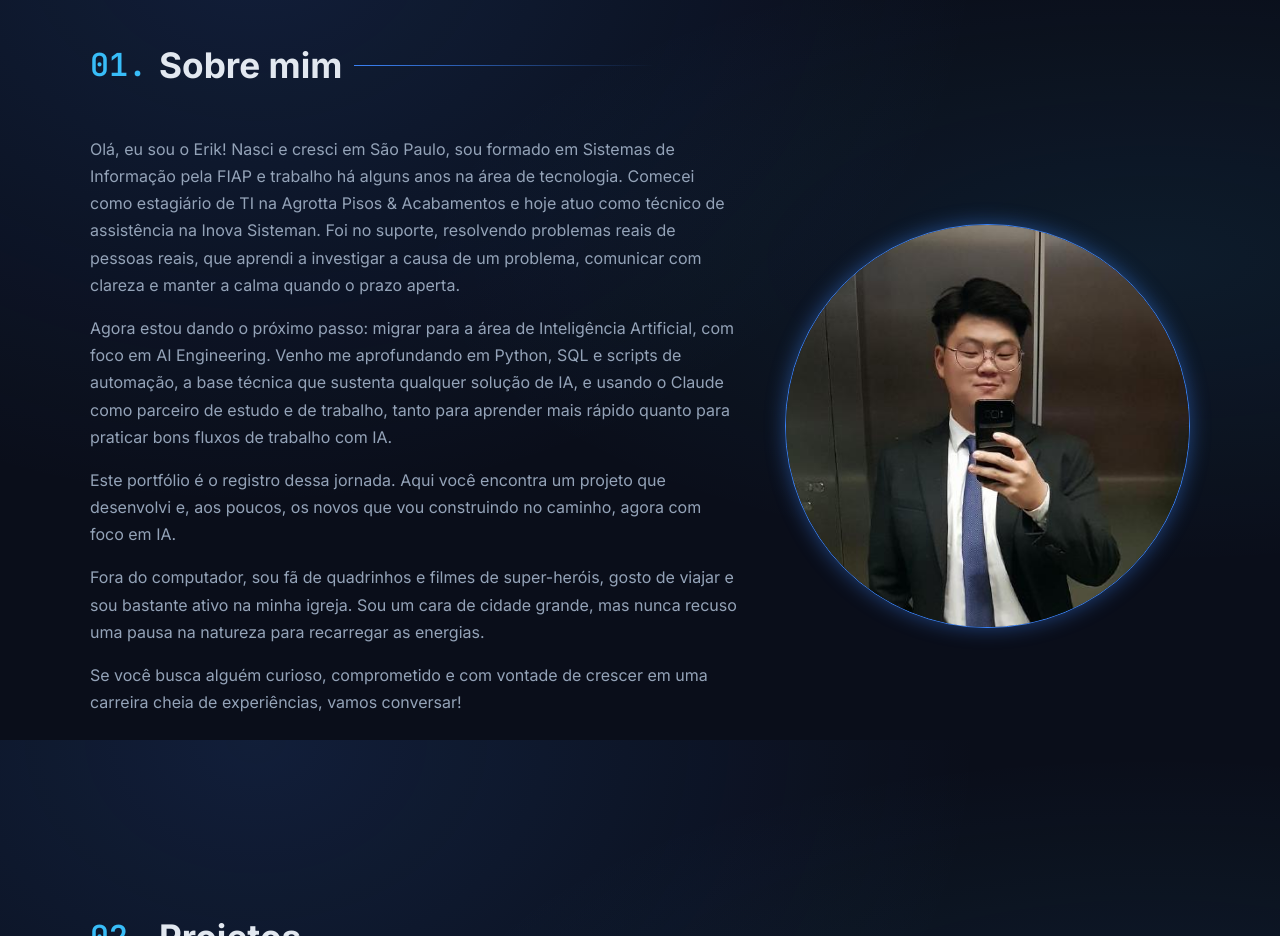
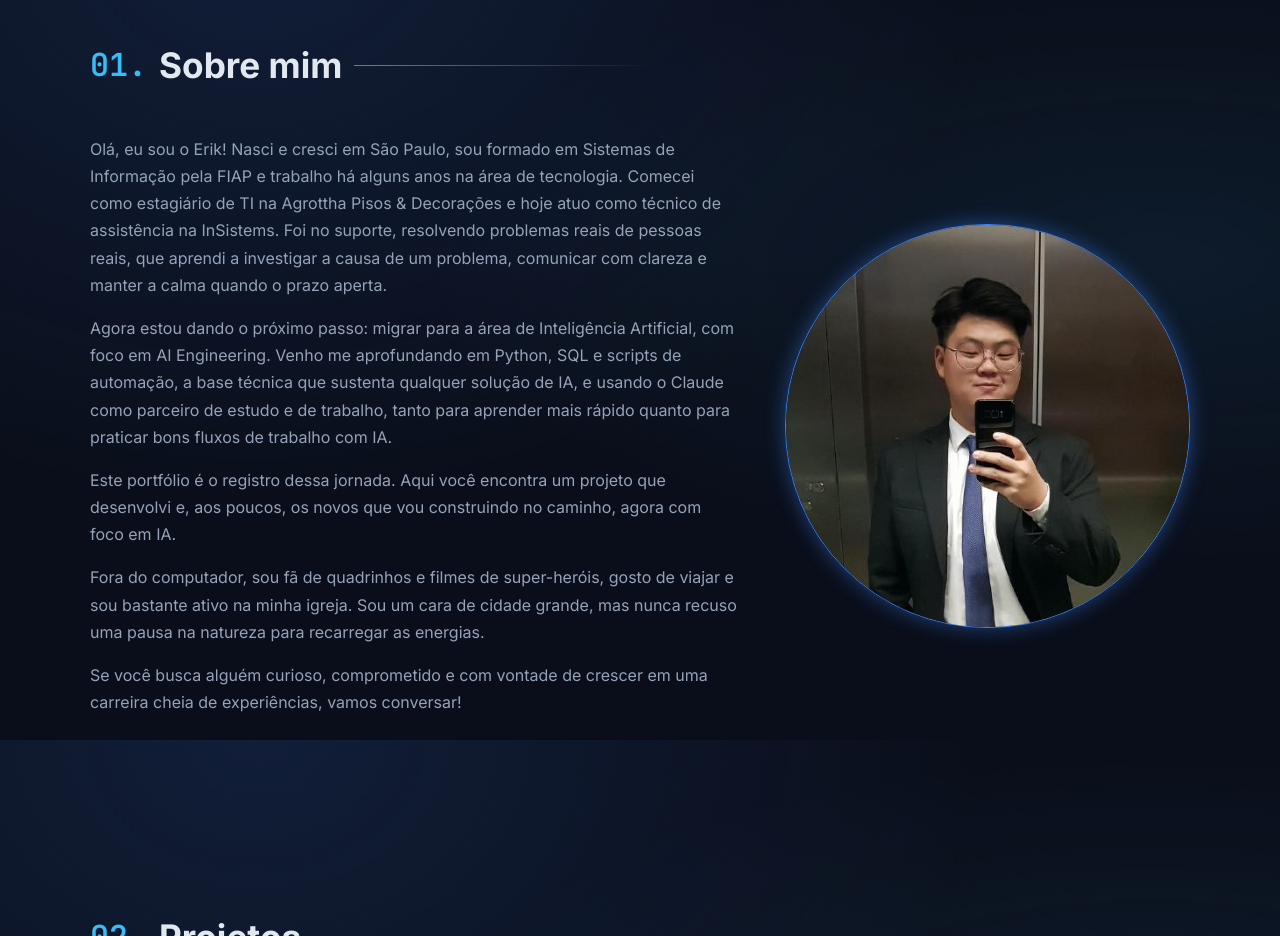
Before and after one commit to erikhko/Portfolio, a plain HTML site: page index.html in a window 1280 px wide. Shown: the part 860-1796 px from the top of the page. Drawn offline with Linux system fonts and the light colour scheme.

Commit message:
fix: corrige nomes das empresas na seção Sobre mim
Co-Authored-By: Claude Sonnet 5.5 <noreply@anthropic.com>

```diff
--- a/index.html
+++ b/index.html
@@ -52,7 +52,7 @@
       <h2 class="section-title"><span>01.</span> Sobre mim</h2>
       <div class="about">
         <div class="about-text">
-          <p>Olá, eu sou o Erik! Nasci e cresci em São Paulo, sou formado em Sistemas de Informação pela FIAP e trabalho há alguns anos na área de tecnologia. Comecei como estagiário de TI na Agrotta Pisos &amp; Acabamentos e hoje atuo como técnico de assistência na Inova Sisteman. Foi no suporte, resolvendo problemas reais de pessoas reais, que aprendi a investigar a causa de um problema, comunicar com clareza e manter a calma quando o prazo aperta.</p>
+          <p>Olá, eu sou o Erik! Nasci e cresci em São Paulo, sou formado em Sistemas de Informação pela FIAP e trabalho há alguns anos na área de tecnologia. Comecei como estagiário de TI na Agrottha Pisos &amp; Decorações e hoje atuo como técnico de assistência na InSistems. Foi no suporte, resolvendo problemas reais de pessoas reais, que aprendi a investigar a causa de um problema, comunicar com clareza e manter a calma quando o prazo aperta.</p>
           <p>Agora estou dando o próximo passo: migrar para a área de Inteligência Artificial, com foco em AI Engineering. Venho me aprofundando em Python, SQL e scripts de automação, a base técnica que sustenta qualquer solução de IA, e usando o Claude como parceiro de estudo e de trabalho, tanto para aprender mais rápido quanto para praticar bons fluxos de trabalho com IA.</p>
           <p>Este portfólio é o registro dessa jornada. Aqui você encontra um projeto que desenvolvi e, aos poucos, os novos que vou construindo no caminho, agora com foco em IA.</p>
           <p>Fora do computador, sou fã de quadrinhos e filmes de super-heróis, gosto de viajar e sou bastante ativo na minha igreja. Sou um cara de cidade grande, mas nunca recuso uma pausa na natureza para recarregar as energias.</p>
```
